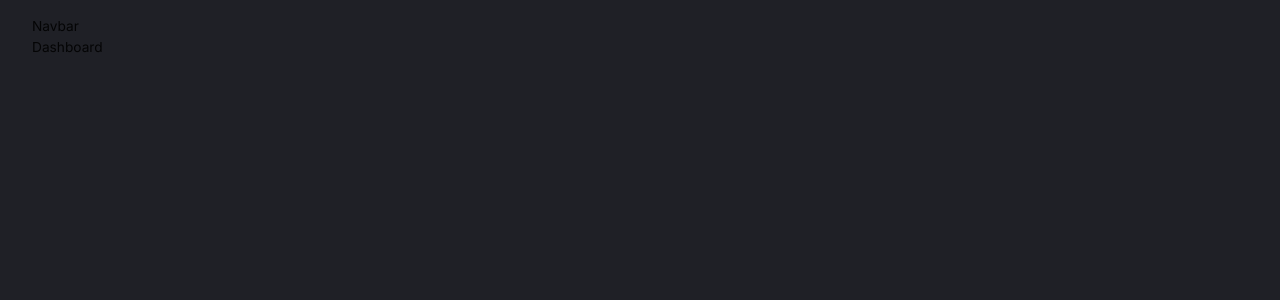
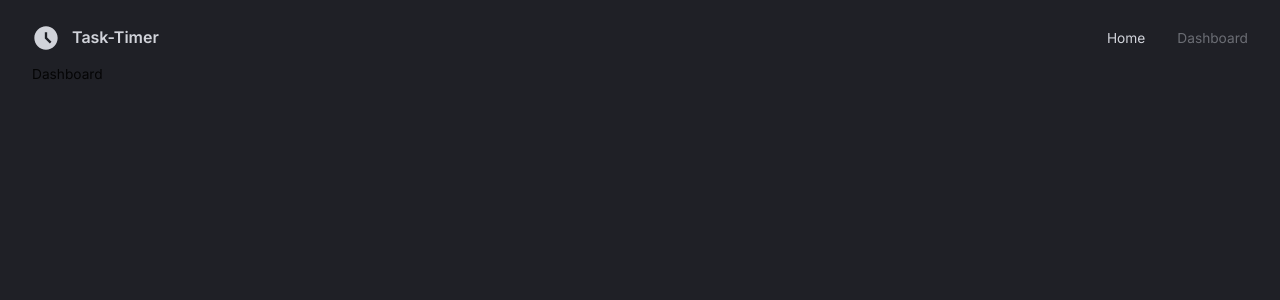
Before and after one commit to KevinKipkoechMutai/time-tracker-client-new, a React (Vite) app: page /dashboard in a window 1280 px wide. Shown: the top 300 px of the page. Built offline with nearby package versions, Linux system fonts and the light colour scheme; no server answers.

Commit message:
build the home component

```diff
--- a/src/scenes/Navbar/index.jsx
+++ b/src/scenes/Navbar/index.jsx
@@ -1,7 +1,49 @@
+import { useTheme, Typography, Box } from "@mui/material"
+import { useState } from "react"
+import { Link } from "react-router-dom"
+import AccessTimeFilledIcon from "@mui/icons-material/AccessTimeFilled"
+import FlexBetween from "../../components/FlexBetween"
 
 const Navbar = () => {
+  const { palette } = useTheme()
+  const [selected, setSelected] = useState("home")
+
   return (
-    <div>Navbar</div>
+    <FlexBetween mb="0.25rem" p="0.5rem 0" color={palette.grey[300]}>
+      {/* Left End */}
+      <FlexBetween gap="0.75rem">
+        <AccessTimeFilledIcon sx={{ fontSize: "28px" }}/>
+        <Typography variant="h4" fontSize="16px">Task-Timer</Typography>
+      </FlexBetween>
+
+      {/* RIGHT END */}
+      <FlexBetween gap="2rem">
+        <Box sx={{ "&:hover": { color: palette.primary[100] } }}>
+          <Link
+            to="/"
+            onClick={() => setSelected("home")}
+            style={{
+              color: selected === "home" ? "inherit" : palette.grey[700],
+              textDecoration: "inherit"
+            }}
+          >
+            Home
+          </Link>
+        </Box>
+        <Box sx={{ "&:hover": { color: palette.primary[100] } }}>
+          <Link
+            to="/dashboard"
+            onClick={() => setSelected("dashboard")}
+            style={{
+              color: selected === "dashboard" ? "inherit" : palette.grey[700],
+              textDecoration: "inherit"
+            }}
+          >
+            Dashboard
+          </Link>
+        </Box>
+      </FlexBetween>
+    </FlexBetween>
   )
 }
 
--- a/src/scenes/home/index.jsx
+++ b/src/scenes/home/index.jsx
@@ -1,8 +1,50 @@
+/* eslint-disable react/prop-types */
+import { Box, Button, Typography, useTheme } from "@mui/material"
+import HomeHero from "../../components/HomeHero"
+import TaskContainer from "../../components/TaskContainer"
+import TaskCard from "../../components/TaskCard"
+import FlexBetween from "../../components/FlexBetween"
+
+import { useMemo } from "react"
 
 
-const Home = () => {
+const Home = ({ data }) => {
+  const { palette } = useTheme()
+
+
+  const tasks = useMemo(() => {
+    return (
+      data &&
+      data.map(({ id, name, timeSpent, taskType, startDate}, index) => {
+        const formattedStartDate = startDate.toLocaleString()
+
+        return (
+        <TaskCard
+          key={`Task-${index}`}
+          name={name}
+          id={id}
+          timeSpent={timeSpent}
+          taskType={taskType}
+          startDate={formattedStartDate}
+        />
+        )
+      })
+    )
+  }, [data])
+
   return (
-    <div>Home</div>
+    <Box width="100%" height="100%">
+      <HomeHero />
+      <Box width="40%" margin="auto" mt="2rem" mb="1rem">
+        <FlexBetween gap="2rem">
+          <Typography variant="h1" color={palette.grey[700]}>My Tasks</Typography>
+          <Button variant="contained">+ Create Task</Button>
+        </FlexBetween>
+      </Box>
+      <TaskContainer width="100%" p="1.5rem" display="flex" flexDirection="column" gap="0.3rem">
+        {tasks}
+      </TaskContainer>
+    </Box>
   )
 }
 
```
